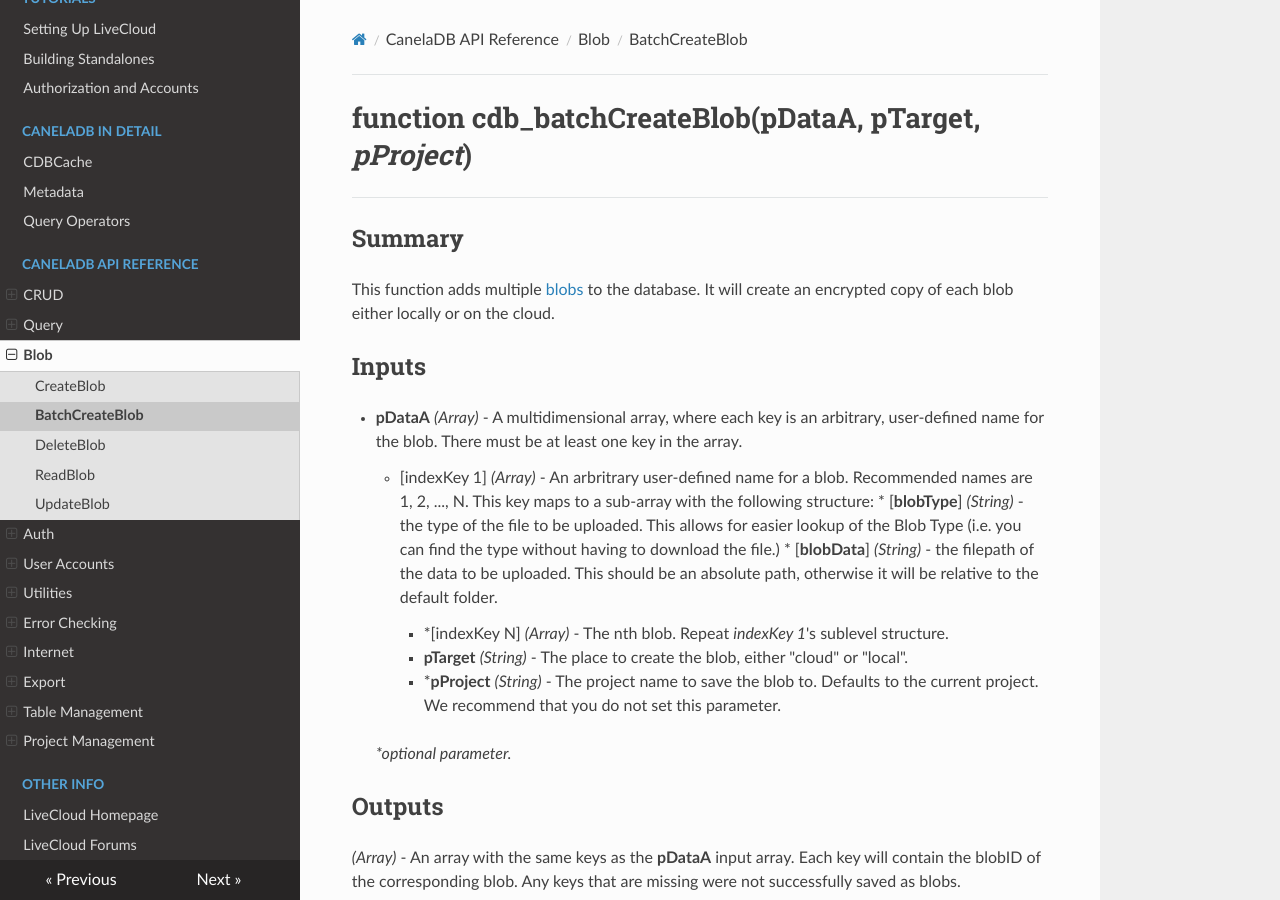
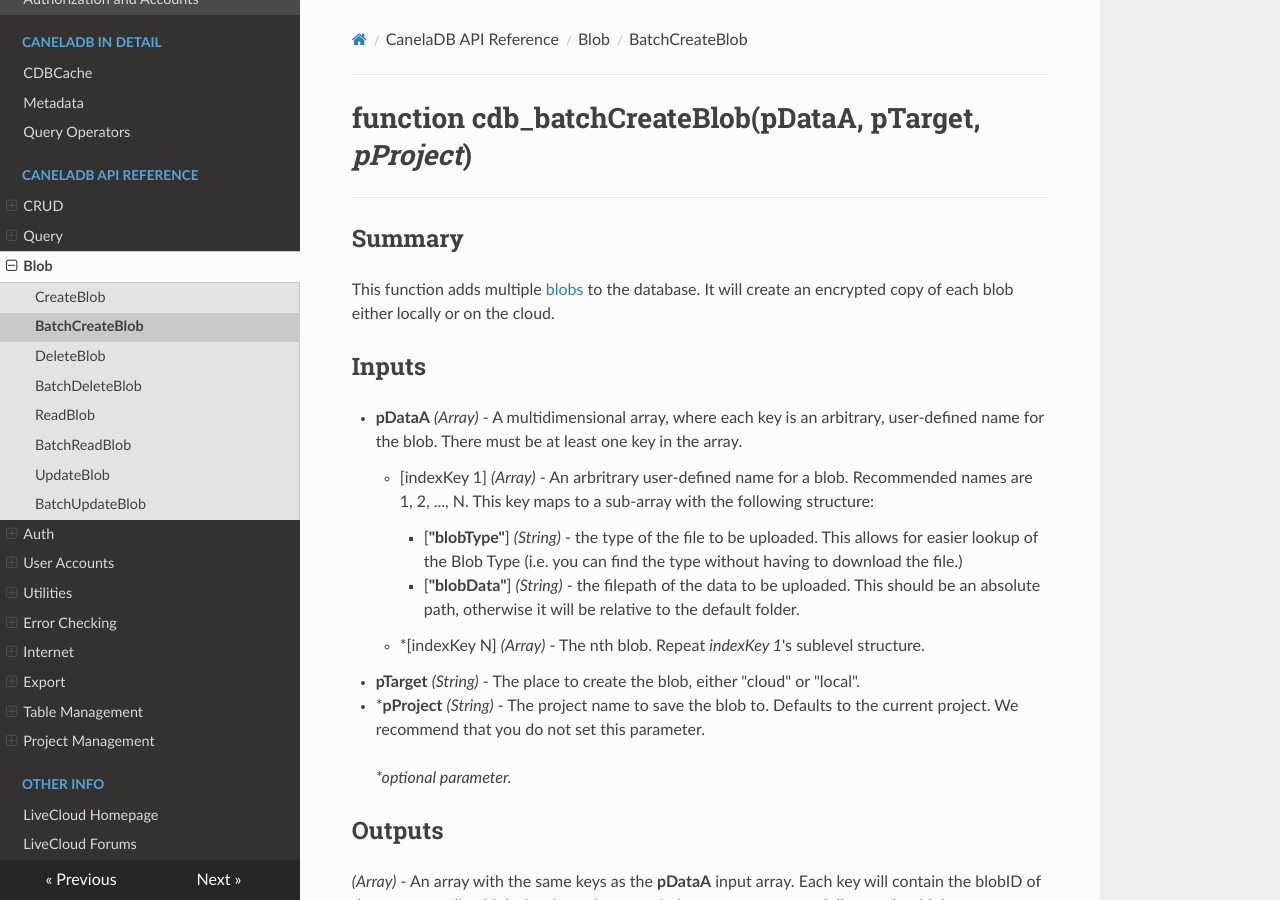
Before and after one commit to CanelaSoftware/cassiaDB_docs, an MkDocs documentation site: the page built from docs/BatchCreateBlob.md, in a window 1280 px wide and 900 px high. Built offline with MkDocs 1.6.1, drawn with Linux system fonts in a browser that asks for light colours; nearby versions of some CDN libraries.

Commit message:
formatting fixes

```diff
--- a/docs/BatchCreateBlob.md
+++ b/docs/BatchCreateBlob.md
@@ -6,10 +6,10 @@
 ## Inputs
 * **pDataA** *(Array)* - A multidimensional array, where each key is an arbitrary, user-defined name for the blob. There must be at least one key in the array.
 	* [indexKey 1] *(Array)* - An arbritrary user-defined name for a blob. Recommended names are 1, 2, ..., N. This key maps to a sub-array with the following structure:
-    		* [**blobType**] *(String)* - the type of the file to be uploaded. This allows for easier lookup of the Blob Type (i.e. you can find the type without having to download the file.)
-    		* [**blobData**] *(String)* - the filepath of the data to be uploaded. This should be an absolute path, otherwise it will be relative to the default folder.
+		* [**"blobType"**] *(String)* - the type of the file to be uploaded. This allows for easier lookup of the Blob Type (i.e. you can find the type without having to download the file.)
+		* [**"blobData"**] *(String)* - the filepath of the data to be uploaded. This should be an absolute path, otherwise it will be relative to the default folder.
+	* \*[indexKey N] *(Array)* - The nth blob. Repeat *indexKey 1*'s sublevel structure.
 
-    	* \*[indexKey N] *(Array)* - The nth blob. Repeat *indexKey 1*'s sublevel structure.
 * **pTarget** *(String)* - The place to create the blob, either "cloud" or "local".
 * \***pProject** *(String)* - The project name to save the blob to. Defaults to the current project. We recommend that you do not set this parameter.
 
--- a/mkdocs.yml
+++ b/mkdocs.yml
@@ -39,8 +39,11 @@
         - CreateBlob: 'CreateBlob.md'
         - BatchCreateBlob: 'BatchCreateBlob.md'
         - DeleteBlob: 'DeleteBlob.md'
+        - BatchDeleteBlob: 'BatchDeleteBlob.md'
         - ReadBlob: 'ReadBlob.md'
+        - BatchReadBlob: 'BatchReadBlob.md'
         - UpdateBlob: 'UpdateBlob.md'
+        - BatchUpdateBlob: 'BatchUpdateBlob.md'
     - Auth:
         - Auth: 'Auth.md'
         - Logout: 'Logout.md'
```
Also changed, not shown: docs/BatchUpdateBlob.md (+1 -0 lines).
